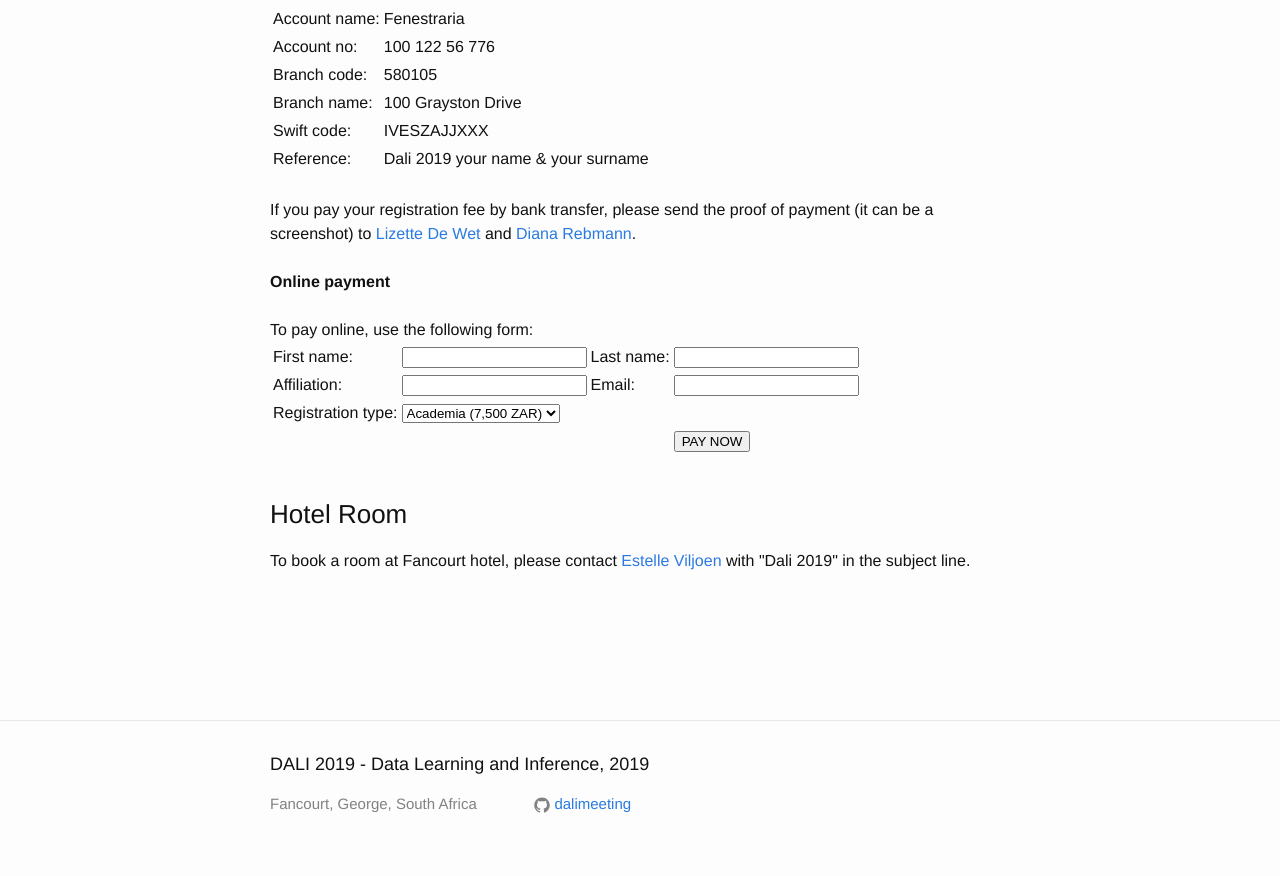
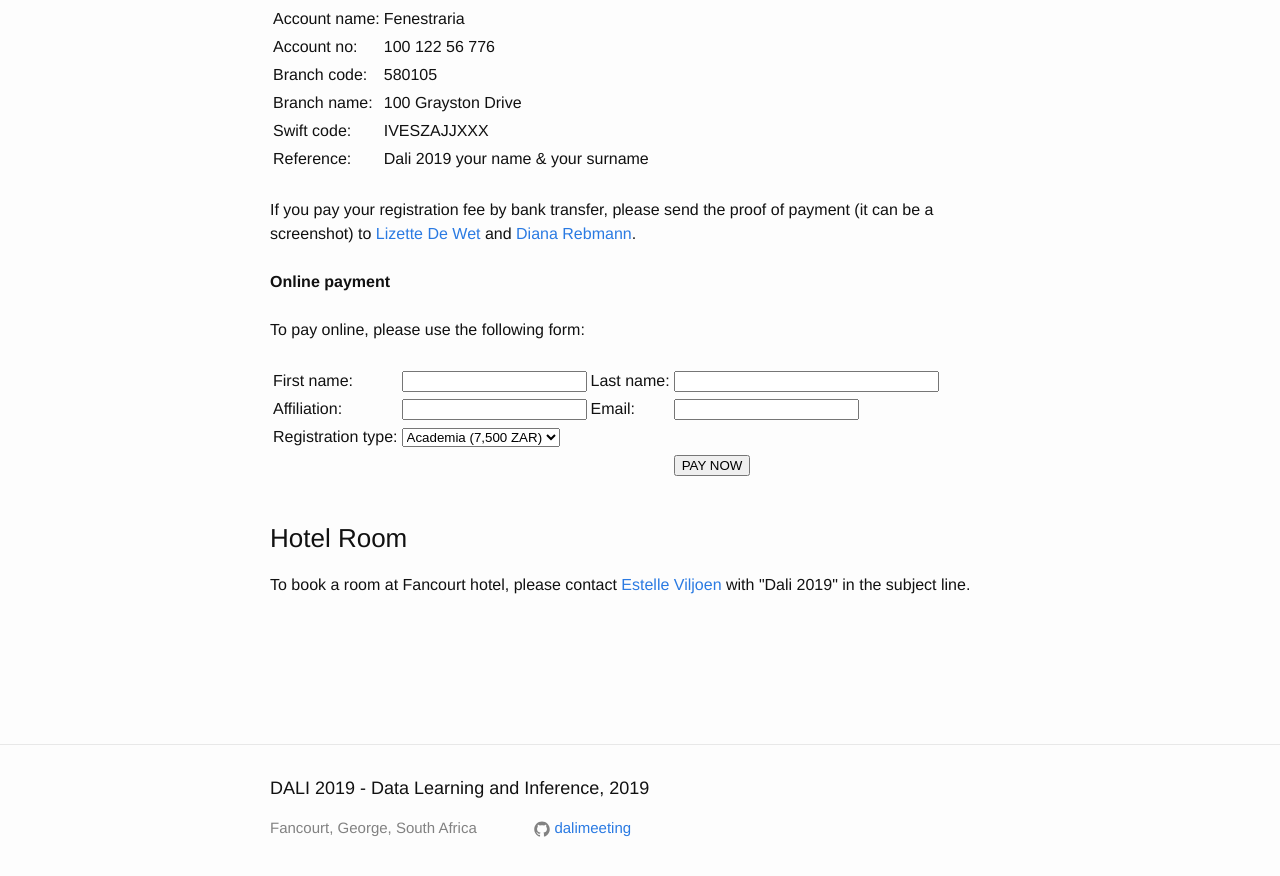
Before and after one commit to dalimeeting/dalimeeting.github.io, a Jekyll site: the page built from registration.html, in a window 1280 px wide and 900 px high, scrolled down 857 px. Shown: the top 876 px of the window. Built offline with Jekyll 4.4.1, drawn with Linux system fonts in a browser that asks for light colours.

Commit message:
Update registration.html

```diff
--- a/_layouts/registration.html
+++ b/_layouts/registration.html
@@ -29,12 +29,13 @@ layout: page
   <br><br>
   <strong>Online payment</strong>
   <br><br>
-  To pay online, use the following form:
-  <br>
+  To pay online, please use the following form:
+  <br><br>
+
   <form name="form" id="form" method="POST" action="https://paynow.sagepay.co.za/site/paynow.aspx" target=”_blank”> <!---this is where you will POST too in a NEW WINDOW--->
   <table>
   <tr><td>First name:</td><td><input type="text" name="customerFirstname"></td>
-    <td>Last name:</td><td><input type="text" name="customerLastname"></td></tr>
+  <td>Last name:</td><td><input type="text" size="30" name="customerLastname"></td></tr>
   <tr><td>Affiliation:</td><td><input type="text" name="customerAffiliation"></td>
   <td>Email:</td><td><input type="text" name="customerEmail"></td></tr> <!---Card holders email address--->
   <tr><td>Registration type:</td><td><select name="customerType">
```
